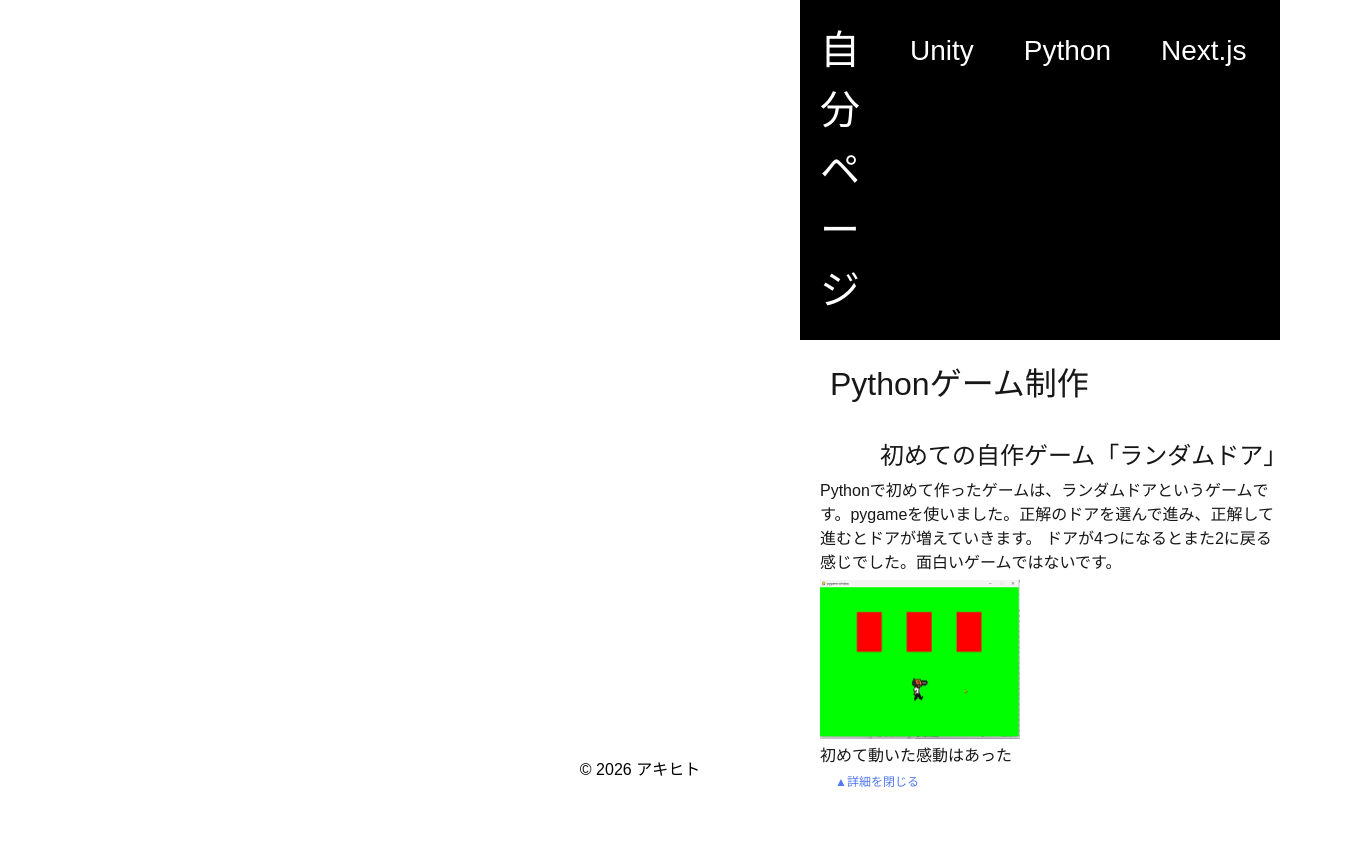
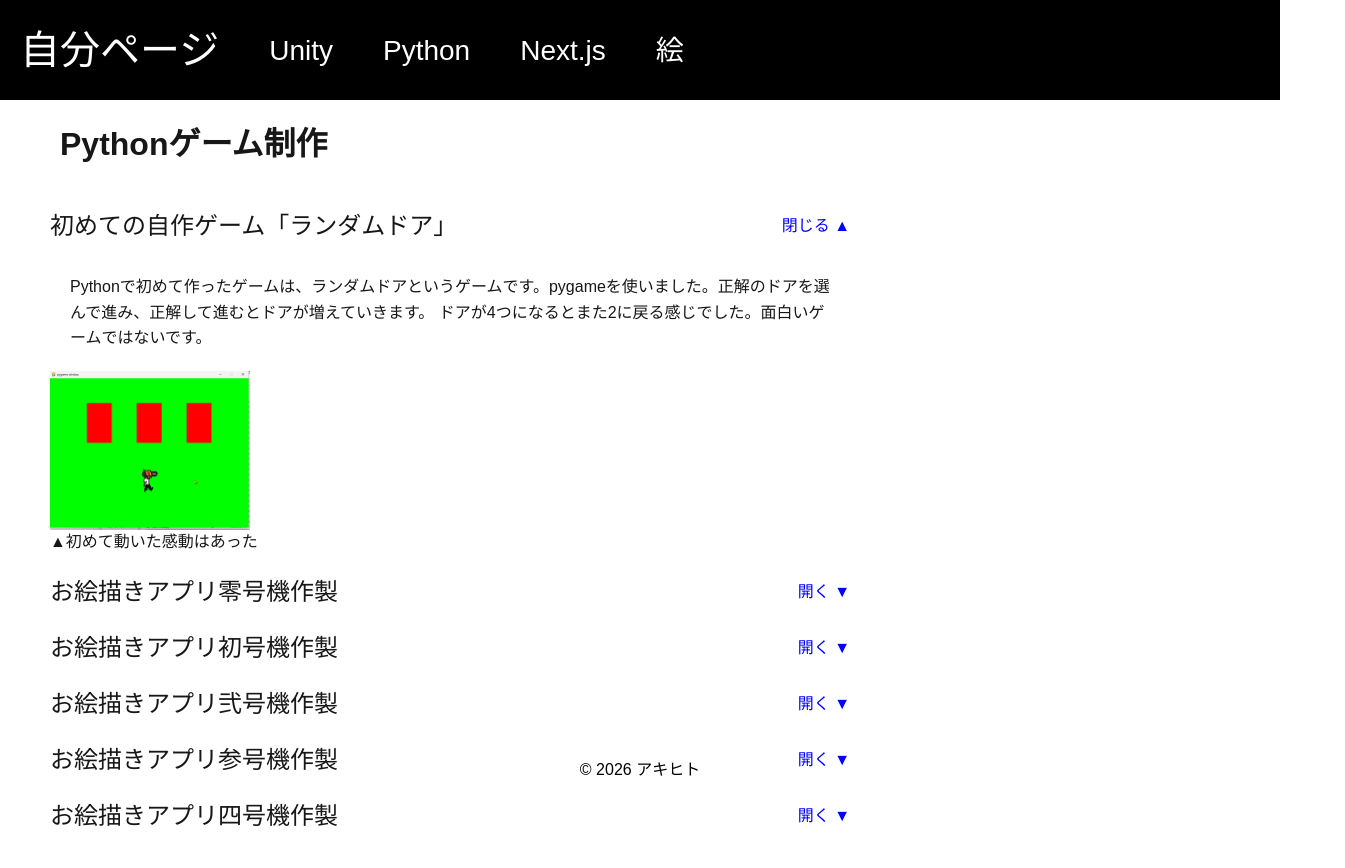
Before and after one commit to akiaki0901/My-Profile, a Next.js app: page /Python in a window 1280 px wide. Shown: the top 868 px of the page, 1345 px wide, since content can reach past the window. Built offline with nearby package versions, Linux system fonts and the light colour scheme.

Commit message:
CSS整理とGTM実装

```diff
--- a/app/Python/page.module.css
+++ b/app/Python/page.module.css
@@ -1,73 +1,28 @@
+/*内容*/
 .container {
   max-width: 800px;
-  margin-left: 65px;
   padding: 20px;
   line-height: 1.6;
 }
-.title{
 
-    margin-left: 10px;
-    font-size: 40px;
-    padding: 20px;
-    color: white;
-    text-decoration: none;
-    margin: 0;          /* ← 上の余白を消す */
-}
-.nav  {
-    margin-left: 10px;
-    font-size: 28px;
-    padding: 20px;
-    color: white;
-    text-decoration: none;
-    margin-top: 10px;
-
-}
+/*内容ごとの見出し*/
 .subtitle{
     /*max-width: 800px;*/
-    margin-top: 10px;
-    margin-left: 60px;
     font-size: 24px;
+    font-weight: 500;
     /*padding: 15px 15px 0px 15px;上右下左*/
 }
-.showButton {
-    /*display:  inline-block;
-    margin-left: 40px;
-    max-width: 800px;*/
-    margin-right: auto ;
-    margin-left: 15px;
-    font-size: 12px;
-    color: rgb(81, 121, 241);
-}
 
-.section {
-  display: flex;
-  flex-direction: column;
-  gap: 5px;
-  /*align-items: flex-end;*/
-  max-width: 800px;
-  margin-left: 20px;
-
-}
-
-.header {
-    display: flex;
-    align-items: flex-end;  /* ←下揃えがポイント */
-    justify-content: space-between; /* 左右に分ける */
-    max-width: 800px;
-}
-.title_header {
-    background-color: black;  /* ←帯はここ */
-    width: 100%;              /* ←画面いっぱい */
-    display: flex;
-    align-items: flex-start;
-}
+/*ページのタイトル*/
 .pagetitle{
   margin-left: 10px;
   font-size: 32px;
   padding: 20px;
   text-decoration: none;
+  font-weight:800
 }
 
-.main{
-  padding-bottom: 80px;
+.imagediv{
+  display: flex;
+  align-items: flex-start;
 }
--- a/app/Python/page.tsx
+++ b/app/Python/page.tsx
@@ -1,9 +1,12 @@
-"use client";
 import styles from "./page.module.css";
 import ButtonOpenText from "@/components/ButtonOpenText";
 import Image_Text from "@/components/Image_Text";
 import PageLayout from "@/components/PageLayout";
 
+export const metadata ={
+  title:"自己紹介|Python",
+  description:"Pythonでやったことを紹介"
+}
 
 export default function Home() {
 
@@ -14,8 +17,8 @@ export default function Home() {
         Pythonゲーム制作
       </h1>
 
-      <ButtonOpenText title = "初めての自作ゲーム「ランダムドア」" defaultOpen={true}>
-          <p>
+      <ButtonOpenText title = {<h1 className={styles.subtitle}>初めての自作ゲーム「ランダムドア」</h1>} defaultOpen={true}>
+          <p className={styles.container}>
             Pythonで初めて作ったゲームは、ランダムドアというゲームです。pygameを使いました。正解のドアを選んで進み、正解して進むとドアが増えていきます。
             ドアが4つになるとまた2に戻る感じでした。面白いゲームではないです。
           </p>
@@ -25,8 +28,8 @@ export default function Home() {
           </Image_Text>
       </ButtonOpenText>
 
-      <ButtonOpenText title = "お絵描きアプリ零号機作製">
-        <p>
+      <ButtonOpenText title = {<h1 className={styles.subtitle}>お絵描きアプリ零号機作製</h1>}>
+        <p className={styles.container}>
             カーソルが左上から動き黒か白を選ぶと次に行き、端につくと下に改行、そして左からまた描く。
             書き出しは背景がgbなのでスクショで可能(したことはない)。
         </p>
@@ -36,8 +39,8 @@ export default function Home() {
         </Image_Text>
       </ButtonOpenText>
 
-      <ButtonOpenText title = "お絵描きアプリ初号機作成">
-          <p>
+      <ButtonOpenText title = {<h1 className={styles.subtitle}>お絵描きアプリ初号機作製</h1>}>
+          <p className={styles.container}>
             カーソルを矢印キーで自由に動かせて、色も数字キーで指定可能。書き出しは背景がgbなのでスクショで可能(したことはない)。
             一応作品は描ける(もちろん描いたことはない)。
           </p>
@@ -48,8 +51,8 @@ export default function Home() {
 
       </ButtonOpenText>
 
-      <ButtonOpenText title = "お絵描きアプリ弐号機作成">
-          <p>
+      <ButtonOpenText title = {<h1 className={styles.subtitle}>お絵描きアプリ弐号機作製</h1>}>
+          <p  className={styles.container}>
             ついにマウスで描けるようになります。書き出しはコマンドプロンプトにprint関数で座標リストを表示、ゲームで使うことができます。
             色はゲーム側で一色指定してもらう必要あり。次のドットメーカーのプロトタイプ的存在。
           </p>
@@ -60,8 +63,8 @@ export default function Home() {
 
       </ButtonOpenText>
 
-      <ButtonOpenText title = "お絵描きアプリ参号機作成">
-          <p>
+      <ButtonOpenText title = {<h1 className={styles.subtitle}>お絵描きアプリ参号機作製</h1>}>
+          <p  className={styles.container}>
             名前をビッグドットメーカーとして作成しました。立ち上げ時に縦横ピクセル数とピクセルサイズ(見た目だけ)、書き出し形式を指定可能。
             シフトで直線描画も可能。色は初号機の数字キーシステム。書き出し形式は2つ選べて、どちらもテキストファイルに書き込むのですが、
             UnityのVector2Intかただのタプルかを選ぶ形式です。まだUnityでの画像を何個も使ってゲームを作る方法を知らずにUnityに毎フレーム描画させてた頃に使っていました。
@@ -73,8 +76,8 @@ export default function Home() {
 
       </ButtonOpenText>
 
-       <ButtonOpenText title = "お絵描きアプリ四号機作成">
-          <p>
+       <ButtonOpenText title = {<h1 className={styles.subtitle}>お絵描きアプリ四号機作製</h1>}>
+          <p  className={styles.container}>
             作業の効率化と新たな制作方法への対応をテーマに名前をNewドットメーカーとして作成しました。
             まず色システムが大幅進化。画面下に数字キーに割り振られた色が表示されており、1から5が原色セットで変更を受け付けません。
             6から0がRGBAを調整して色を変えて置いておけるパレットとして使えます。スポイト機能もあり、かなり使いやすいです。
--- a/app/Art/page.module.css
+++ b/app/Unity/page.module.css
@@ -1,69 +1,28 @@
+/*内容*/
 .container {
   max-width: 800px;
-  margin-left: 65px;
   padding: 20px;
   line-height: 1.6;
 }
-.title{
 
-    margin-left: 10px;
-    font-size: 40px;
-    padding: 20px;
-    color: white;
-    text-decoration: none;
-    margin: 0;          /* ← 上の余白を消す */
-}
-.nav  {
-    margin-left: 10px;
-    font-size: 28px;
-    padding: 20px;
-    color: white;
-    text-decoration: none;
-    margin-top: 10px;
-
-}
+/*内容ごとの見出し*/
 .subtitle{
     /*max-width: 800px;*/
-    margin-top: 10px;
-    margin-left: 60px;
     font-size: 24px;
+    font-weight: 500;
     /*padding: 15px 15px 0px 15px;上右下左*/
 }
-.showButton {
-    /*display:  inline-block;
-    margin-left: 40px;
-    max-width: 800px;*/
-    margin-right: auto ;
-    margin-left: 15px;
-    font-size: 12px;
-    color: rgb(81, 121, 241);
-}
 
-.section {
-  display: flex;
-  flex-direction: column;
-  gap: 5px;
-  /*align-items: flex-end;*/
-  max-width: 800px;
-  margin-left: 20px;
-
-}
-
-.header {
-    display: flex;
-    align-items: flex-end;  /* ←下揃えがポイント */
-    justify-content: space-between; /* 左右に分ける */
-    max-width: 800px;
-}
-.title_header {
-    background-color: black;  /* ←帯はここ */
-    width: 100%;              /* ←画面いっぱい */
-    display: flex;
-    align-items: flex-start;
-}
+/*ページのタイトル*/
 .pagetitle{
   margin-left: 10px;
   font-size: 32px;
   padding: 20px;
   text-decoration: none;
+  font-weight:800
 }
+
+.imagediv{
+  display: flex;
+  align-items: flex-start;
+}
--- a/app/layout.tsx
+++ b/app/layout.tsx
@@ -1,6 +1,7 @@
 import type { Metadata } from "next";
 import { Geist, Geist_Mono } from "next/font/google";
 import "./globals.css";
+import Script from "next/script";
 
 const geistSans = Geist({
   variable: "--font-geist-sans",
@@ -27,7 +28,35 @@ export default function RootLayout({
       lang="en"
       className={`${geistSans.variable} ${geistMono.variable} h-full antialiased`}
     >
-      <body className="min-h-full flex flex-col">{children}</body>
+      <head>
+        <Script
+          id="gtm-script"
+          strategy="afterInteractive"
+          dangerouslySetInnerHTML={{
+            __html: `
+              (function(w,d,s,l,i){w[l]=w[l]||[];
+              w[l].push({'gtm.start': new Date().getTime(),event:'gtm.js'});
+              var f=d.getElementsByTagName(s)[0],
+              j=d.createElement(s),dl=l!='dataLayer'?'&l='+l:'';
+              j.async=true;j.src='https://www.googletagmanager.com/gtm.js?id='+i+dl;
+              f.parentNode.insertBefore(j,f);
+              })(window,document,'script','dataLayer','GTM-XXXXXXX');
+            `,
+          }}
+        />
+      </head>
+      <body className="min-h-full flex flex-col">
+        <noscript>
+          <iframe
+            src="https://www.googletagmanager.com/ns.html?id=GTM-KZ9TPDPX"
+            height="0"
+            width="0"
+            style={{ display: "none", visibility: "hidden" }}
+          />
+        </noscript>
+
+        {children}
+      </body>
     </html>
   );
 }
--- a/app/NextJS/page.module.css
+++ b/app/page.module.css
@@ -1,69 +1,24 @@
-.container {
-  max-width: 800px;
-  margin-left: 65px;
-  padding: 20px;
-  line-height: 1.6;
-}
-.title{
-
-    margin-left: 10px;
-    font-size: 40px;
-    padding: 20px;
-    color: white;
-    text-decoration: none;
-    margin: 0;          /* ← 上の余白を消す */
-}
-.nav  {
-    margin-left: 10px;
-    font-size: 28px;
-    padding: 20px;
-    color: white;
-    text-decoration: none;
-    margin-top: 10px;
-
-}
+/*内容ごとの見出し*/
 .subtitle{
     /*max-width: 800px;*/
     margin-top: 10px;
     margin-left: 60px;
     font-size: 24px;
+    font-weight: 500;
     /*padding: 15px 15px 0px 15px;上右下左*/
 }
-.showButton {
-    /*display:  inline-block;
-    margin-left: 40px;
-    max-width: 800px;*/
-    margin-right: auto ;
-    margin-left: 15px;
-    font-size: 12px;
-    color: rgb(81, 121, 241);
+/*内容*/
+.container {
+  margin-left: 65px;
+  font-size: 20px;
+  max-width: 800px;
+  padding: 20px;
+  line-height: 1.6;
 }
-
-.section {
-  display: flex;
-  flex-direction: column;
-  gap: 5px;
-  /*align-items: flex-end;*/
-  max-width: 800px;
-  margin-left: 20px;
-
-}
-
-.header {
-    display: flex;
-    align-items: flex-end;  /* ←下揃えがポイント */
-    justify-content: space-between; /* 左右に分ける */
-    max-width: 800px;
-}
-.title_header {
-    background-color: black;  /* ←帯はここ */
-    width: 100%;              /* ←画面いっぱい */
-    display: flex;
-    align-items: flex-start;
-}
+/*ページのタイトル*/
 .pagetitle{
   margin-left: 10px;
   font-size: 32px;
   padding: 20px;
-  text-decoration: none;
+  font-weight: 800;
 }
--- a/components/ButtonOpenText.jsx
+++ b/components/ButtonOpenText.jsx
@@ -1,4 +1,4 @@
-"use client";
+/*"use client";
 import { useState } from "react";
 import styles from "./page.module.css";
 
@@ -29,4 +29,38 @@ export default function ButtonOpenText({ title, children, defaultOpen=false }) {
       )}
     </div>
   );
+}*/
+
+"use client";
+import { useState } from "react";
+
+export default function ToggleBox({ title, children ,defaultOpen=false}) {
+  const [open, setOpen] = useState(defaultOpen);
+
+  return (
+    <div style={{ maxWidth: "800px", margin: "20px"}}>
+
+      {/* ヘッダー */}
+      <div
+        style={{
+          display: "flex",
+          justifyContent: "space-between",
+          alignItems: "center",
+        }}
+      >
+        <h2 style={{ margin: 0 }}>{title}</h2>
+
+        <button onClick={() => setOpen(!open)}>
+          {open ? <p style={{ color:"blue" }}>閉じる ▲</p> : <p style={{ color:"blue" }}>開く ▼</p>}
+        </button>
+      </div>
+
+      {/* 中身 */}
+      {open && (
+        <div style={{ marginTop: "10px" }}>
+          {children}
+        </div>
+      )}
+    </div>
+  );
 }
--- a/components/Image_Text.jsx
+++ b/components/Image_Text.jsx
@@ -1,5 +1,5 @@
 import Image from "next/image";
-
+import styles from "./page.module.css"
 export default function Image_Text({imageName,children}) {
   return (
     <>
@@ -10,7 +10,7 @@ export default function Image_Text({imageName,children}) {
       height={200}
     />
 
-      {children}
+      <p className={styles.imagedes}>▲{children}</p>
     </>
   );
 }
--- a/components/PageLayout.jsx
+++ b/components/PageLayout.jsx
@@ -5,8 +5,8 @@ import styles from "./page.module.css";
 export default function PageLayout({children}) {
   return (
     <>
+      <Header/>
       <main className={styles.main}>
-        <Header/>
         {children}
 
       </main>
--- a/components/page.module.css
+++ b/components/page.module.css
@@ -48,7 +48,7 @@
   /*align-items: flex-end;*/
   max-width: 800px;
   margin-left: 20px;
-  padding-bottom: 300px;
+  /*padding-bottom: 30px;*/
 }
 .inner {
   display: flex;
@@ -58,7 +58,7 @@
 
 .header {
     display: flex;
-    align-items: flex-end;  /* ←下揃えがポイント */
+    align-items: center;
     justify-content: space-between; /* 左右に分ける */
     max-width: 800px;
 }
@@ -88,6 +88,10 @@
   justify-content: center;
 }
 .main{
-  padding-bottom: 1000px;
-  padding-left: 800px;
+  padding-bottom: 600px;
+  padding-left: 30px;
 }
+.imagedes{
+  display: flex;
+  align-items: flex-start;
+}
```
Also changed, not shown: app/Unity/page.tsx (+14 -6 lines).
